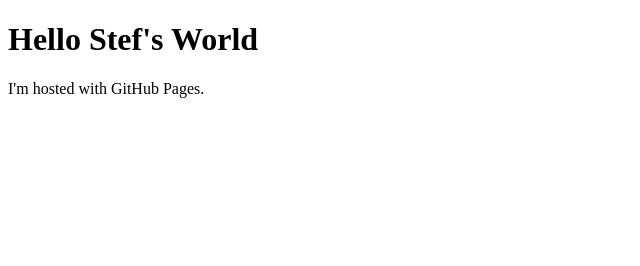
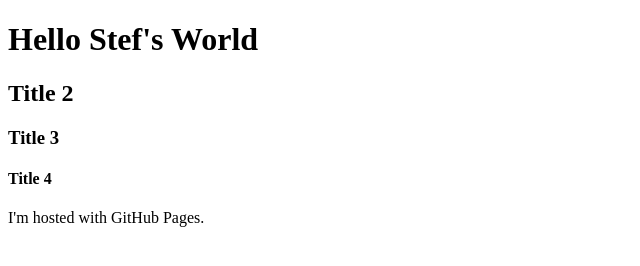
Before and after one commit to stef42530/stef42530.github.io, a plain HTML site: page index.html in a window 1280 px wide. Shown: the whole page, without its empty margins (0-640 px from the left). Drawn offline with Linux system fonts and the light colour scheme.

Commit message:
Update index.html
i add title 2, 3, 4

```diff
--- a/index.html
+++ b/index.html
@@ -2,6 +2,9 @@
 <html>
 <body>
 <h1>Hello Stef's World</h1>
+  <h2>Title 2</h2>
+    <h3>Title 3</h3>
+     <h4>Title 4</h4>
 <p>I'm hosted with GitHub Pages.</p>
 </body>
 </html>
```
